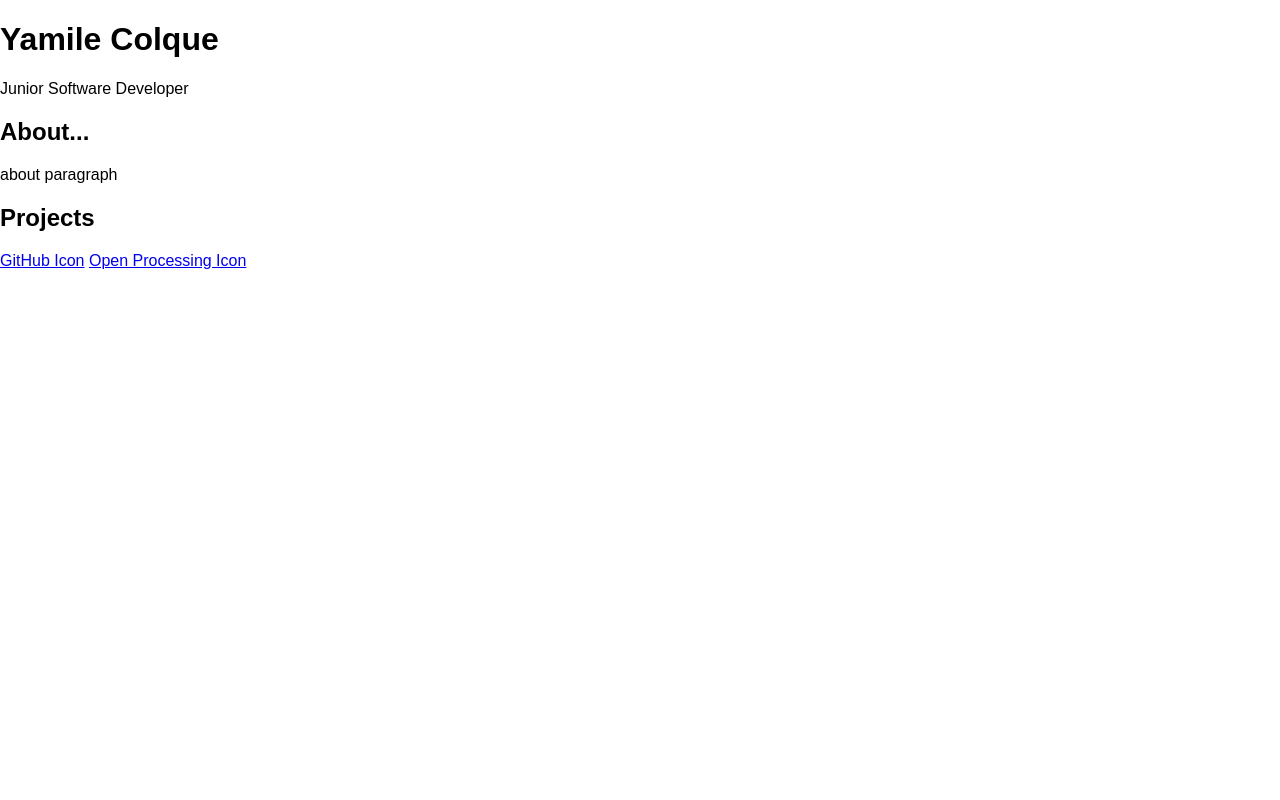
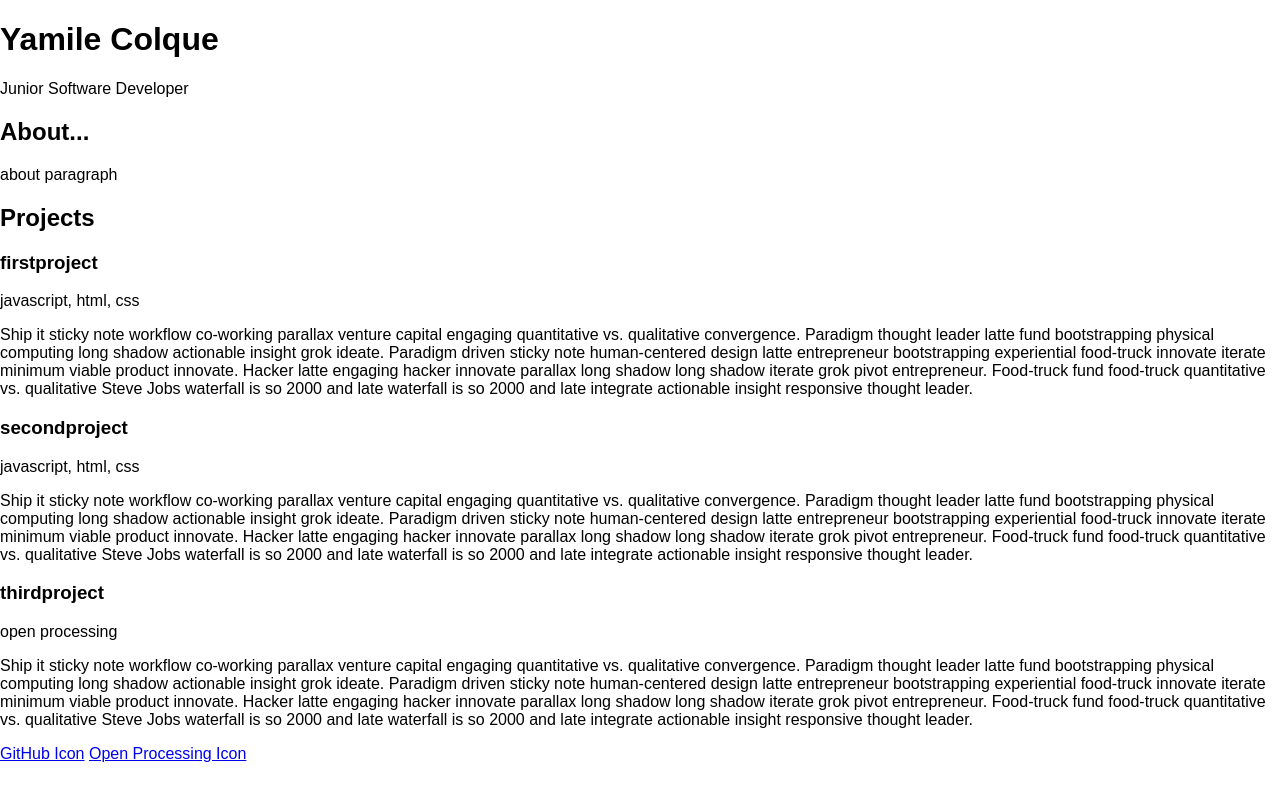
Before and after one commit to YC2015/301n5-portfolio, a plain HTML site: page index.html in a window 1280 px wide. Drawn offline with nearby package versions, Linux system fonts and the light colour scheme.

Commit message:
added DOM display

```diff
--- a/index.html
+++ b/index.html
@@ -17,8 +17,13 @@
       <h2>About...</h2>
       <p> about paragraph </p>
     </section>
+    <h2>Projects</h2>
     <section id = "projects">
-      <h2>Projects</h2>
+      <article class = "template">
+        <h3>name</h3>
+        <p id = 'tech'>techtype</p>
+        <p id = 'des'>description</p>
+      </article>
     </section>
     <section id = "links">
       <a href="https://github.com/YC2015">GitHub Icon</a>
--- a/scripts/projects.js
+++ b/scripts/projects.js
@@ -1,12 +1,26 @@
-var projects = [];
+'use strict';
+
+var projectsarray = [];
 
 function ProjectOb (input) {
   this.name = input.name;
   this.techtype = input.techtype;
   this.description = input.description;
-  //decide out how to include links to images (style)
 }
 
 ProjectOb.prototype.toHtml = function(){
-  //add to the DOM
+  var $newProject = $('article.template').clone();
+  $newProject.removeClass('template');
+  $newProject.find('h3').text(this.name);
+  $newProject.find('#tech').text(this.techtype);
+  $newProject.find('#des').text(this.description);
+  return $newProject;
 };
+
+projectData.forEach(function(a){
+  projectsarray.push(new ProjectOb(a));
+});
+
+projectsarray.forEach(function(b) {
+  $('#projects').append(b.toHtml());
+});
--- a/styles/modules.css
+++ b/styles/modules.css
@@ -0,0 +1 @@
+/* add modules
--- a/styles/state.css
+++ b/styles/state.css
@@ -0,0 +1,3 @@
+.template {
+  display: none;
+}
```
